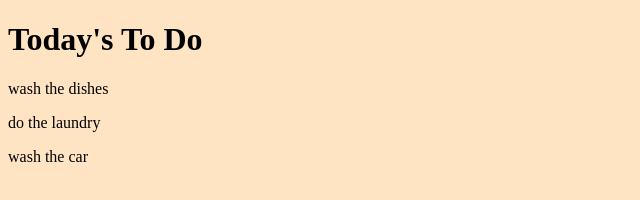
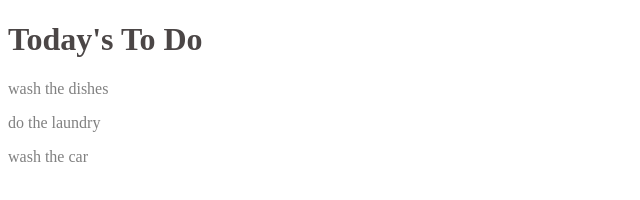
Before and after one commit to Kingstalux/Webpack, a website built with webpack: page webpack-demo/src/index.html in a window 1280 px wide. Shown: the whole page, without its empty margins (0-640 px from the left). Built offline with nearby package versions, Linux system fonts and the light colour scheme.

Commit message:
Edit style.css file

```diff
--- a/webpack-demo/src/style.css
+++ b/webpack-demo/src/style.css
@@ -1,7 +1,7 @@
-.hello {
-  color: red;
+h1 {
+  color: rgb(75, 70, 70);
 }
 
-body {
-  background-color: bisque;
+p {
+  color: grey;
 }
```
